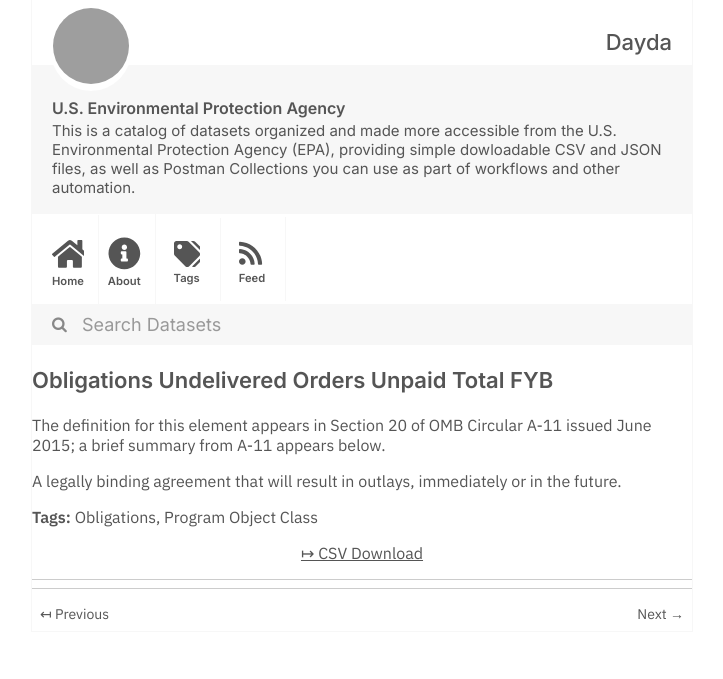
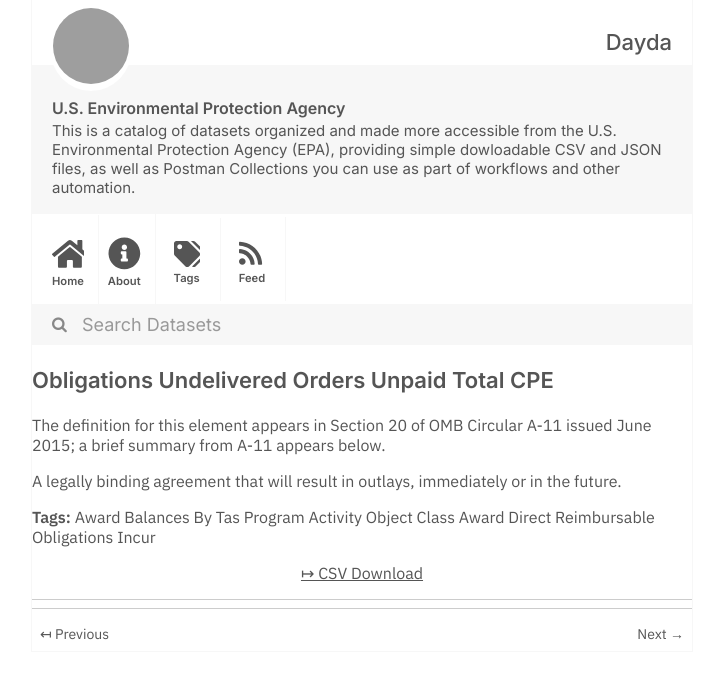
Before and after one commit to dayda-entities/us-environmental-protection-agency, a Jekyll site: the page built from _posts/2020-11-29-obligations-undelivered-orders.md, in a window 1280 px wide, cut to the strip 0-679 px from the top of the page. Shown: the whole strip, without its empty margins (278-1001 px from the left). Built offline with Jekyll 4.4.1, drawn with Linux system fonts in a browser that asks for light colours; grey boxes are pictures that could not be loaded.

Commit message:
Publish Data

```diff
--- a/_posts/2020-11-29-obligations-undelivered-orders.md
+++ b/_posts/2020-11-29-obligations-undelivered-orders.md
@@ -1,12 +1,13 @@
 ---
-title: Obligations Undelivered Orders Unpaid Total FYB
-created: '2020-11-29T22:03:36.589123'
-modified: '2020-11-29T22:03:36.589129'
+title: Obligations Undelivered Orders Unpaid Total CPE
+created: '2020-11-29T22:03:22.342114'
+modified: '2020-11-29T22:03:22.342124'
 state: active
 type: dataset
 tags:
-  - Obligations
-  - Program Object Class
+  - >-
+    Award Balances By Tas Program Activity Object Class Award Direct
+    Reimbursable Obligations Incur
 groups: []
 csv_url: >-
   https://files.usaspending.gov/agency_submissions/Raw%20DATA%20Act%20Files/index.html
```
